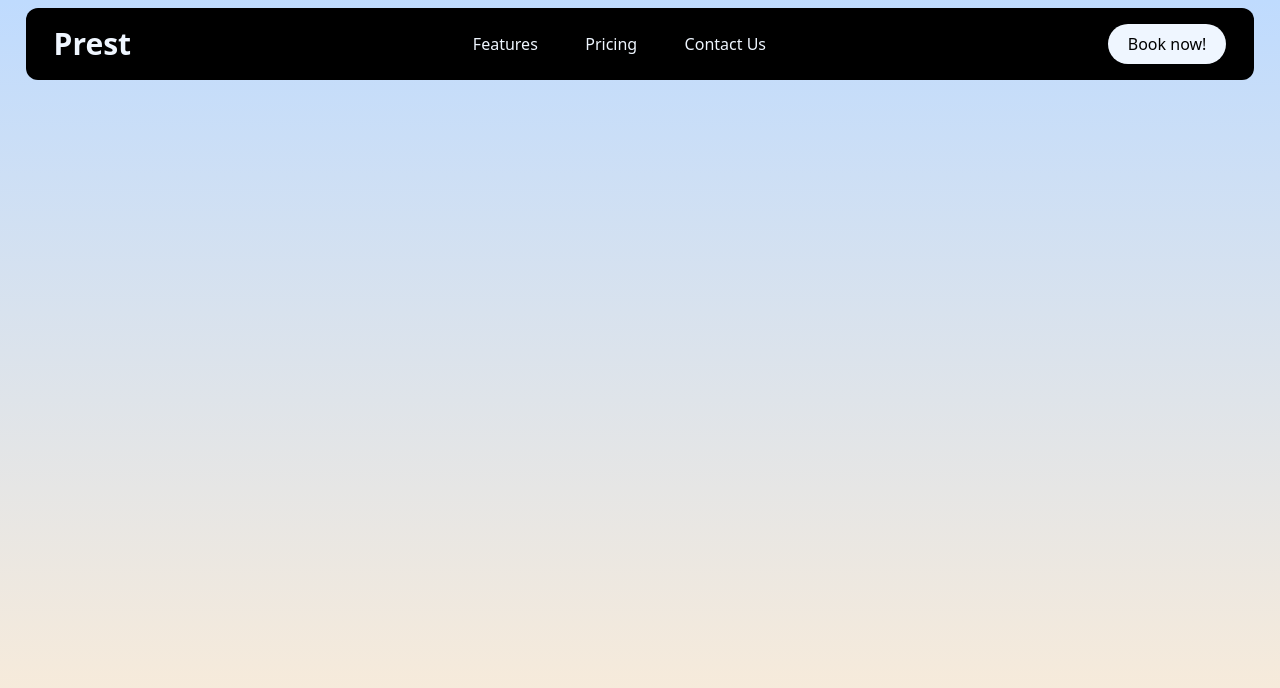
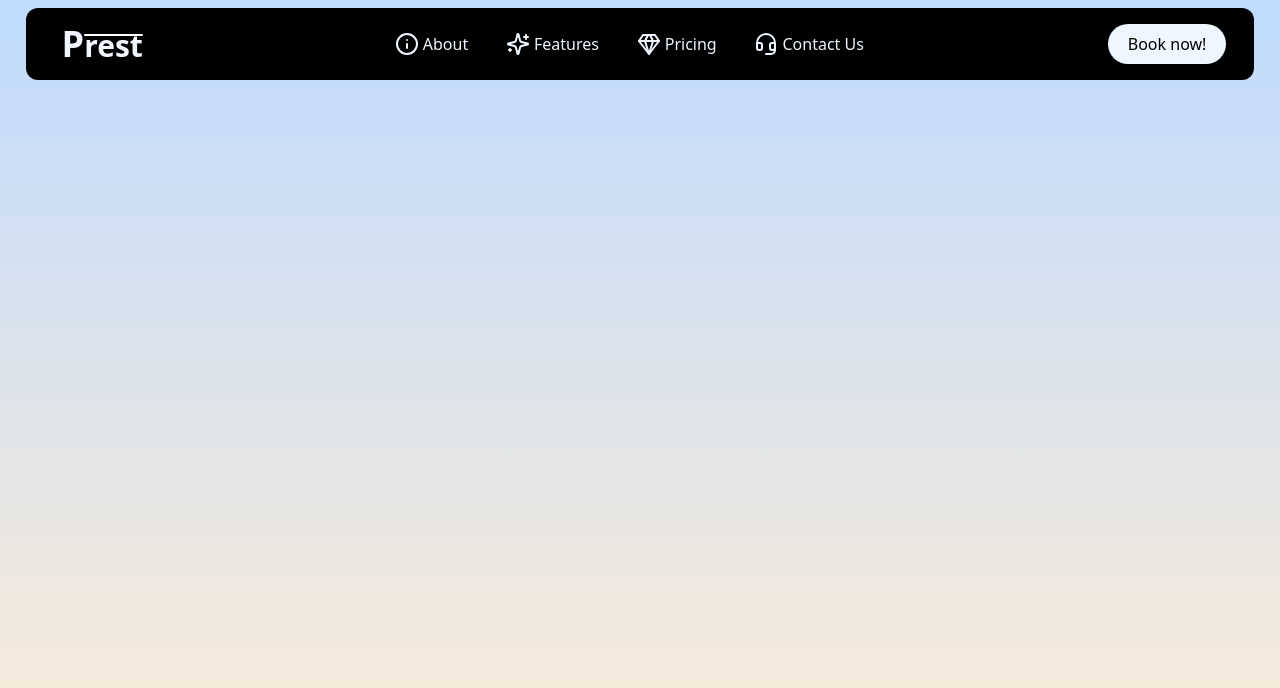
Before and after one commit to itsmefminsaf/landingpage, a React (Vite) app: page / in a window 1280 px wide. Shown: the top 688 px of the page. Built offline with nearby package versions, Linux system fonts and the light colour scheme.

Commit message:
styled nav bar

```diff
--- a/src/components/Nav.tsx
+++ b/src/components/Nav.tsx
@@ -1,19 +1,32 @@
+import { Gem, Headset, Info, Sparkles } from "lucide-react";
 import CTA from "./CTA";
 
 const Nav = () => {
   return (
     <nav className="absolute flex items-center justify-between bg-black text-blue-50 w-[96%] left-[2%] top-2 p-2 px-7 rounded-xl backdrop-blur-xl">
       <div className="h-[3.5rem] flex items-center justify-center">
-        <h1 className="font-extrabold text-3xl">Prest</h1>
+        <h1 className="relative font-extrabold text-3xl group/logo px-2">
+          <span className="text-4xl">P</span>
+          <span className="before:absolute before:top-[0.62rem] before:bg-white before:w-3/5 before:h-[0.15rem] before:rounded-lg group-hover/logo:before:scale-x-0 before:origin-right before:duration-100">
+            rest
+          </span>
+        </h1>
       </div>
-      <ul className="flex items-center justify-between w-1/4">
+      <ul className="flex items-center justify-between w-2/5">
         <li className="nav-link">
-          <a href="features">Features</a>
+          <Info className="hover:-scale-x-100 duration-75" />
+          <a href="#about">About</a>
         </li>
         <li className="nav-link">
+          <Sparkles className="hover:-scale-x-100 duration-75" />
+          <a href="#features">Features</a>
+        </li>
+        <li className="nav-link">
+          <Gem className="hover:-scale-x-100 duration-75" />
           <a href="#pricing">Pricing</a>
         </li>
         <li className="nav-link">
+          <Headset className="hover:-scale-x-100 duration-75" />
           <a href="#contact">Contact Us</a>
         </li>
       </ul>
--- a/src/index.css
+++ b/src/index.css
@@ -3,5 +3,5 @@
 @tailwind utilities;
 
 .nav-link {
-  @apply hover:underline underline-offset-4;
+  @apply flex gap-1 hover:underline underline-offset-4;
 }
```
